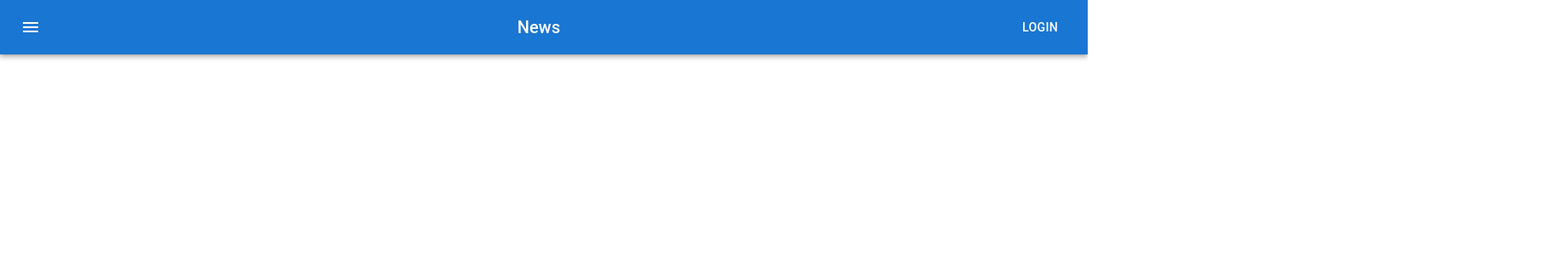
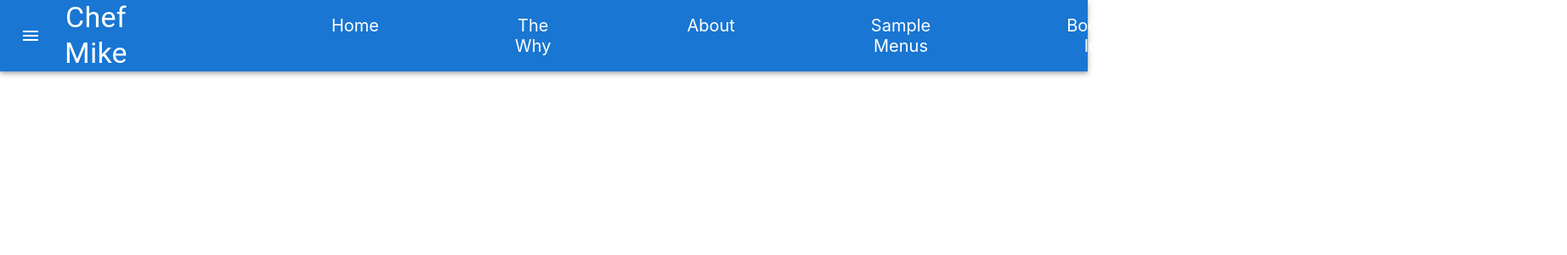
Before and after one commit to elgrons/ChefMike, a React (Create React App) app: page / in a window 1280 px wide. Shown: the top 300 px of the page at 85% size, 1844 px wide, since content can reach past the window. Built offline with nearby package versions, Linux system fonts and the light colour scheme.

Commit message:
update App.js and Header.js with React Router.

```diff
--- a/package.json
+++ b/package.json
@@ -5,6 +5,7 @@
   "dependencies": {
     "@emotion/react": "^11.11.1",
     "@emotion/styled": "^11.11.0",
+    "@material-ui/core": "^4.12.4",
     "@mui/icons-material": "^5.14.16",
     "@mui/material": "^5.14.16",
     "@testing-library/jest-dom": "^5.17.0",
@@ -12,6 +13,7 @@
     "@testing-library/user-event": "^13.5.0",
     "react": "^18.2.0",
     "react-dom": "^18.2.0",
+    "react-router-dom": "^6.18.0",
     "react-scripts": "5.0.1",
     "web-vitals": "^2.1.4"
   },
--- a/src/components/App.js
+++ b/src/components/App.js
@@ -8,22 +8,26 @@ import { BookingInfo } from "./BookingInfo";
 import { MediaFeed } from "./MediaFeed";
 import { Contact } from "./Contact";
 import { Footer } from "./Footer";
+import { BrowserRouter as Router, Routes, Route } from "react-router-dom";
 
 function App() {
+
   return (
-    <>
+    <Router>
     <div className="App">
     <Header />
-    <Welcome />
-    <Why />
-    <AboutTheChef />
-    <MenuControl />
-    <BookingInfo />
-    <MediaFeed />
-    <Contact />
+    <Routes>
+      <Route exact path="/" element={Welcome} />
+      <Route exact path="/why" element={Why} />
+      <Route exact path="/about" element={AboutTheChef} />
+      <Route exact path="/menu" element={MenuControl} />
+      <Route exact path="/booking" element={BookingInfo} />
+      <Route exact path="/media" element={MediaFeed} />
+      <Route exact path="/contact" element={Contact} />
+    </Routes>
     <Footer />
     </div>
-    </>
+    </Router>
   );
 }
 
--- a/src/components/Header.js
+++ b/src/components/Header.js
@@ -1,14 +1,38 @@
 import './App.css';
-import * as React from 'react';
+import React from "react";
 import AppBar from '@mui/material/AppBar';
 import Box from '@mui/material/Box';
 import Toolbar from '@mui/material/Toolbar';
 import IconButton from '@mui/material/IconButton';
 import Typography from '@mui/material/Typography';
 import MenuIcon from '@mui/icons-material/Menu';
-import Button from '@mui/material/Button';
+import { makeStyles } from '@material-ui/core';
+import { Link } from "react-router-dom";
+
+const useStyles = makeStyles((theme) => ({
+  navlinks: {
+    marginLeft: theme.spacing(10),
+    display: "flex",
+  },
+logo: {
+    flexGrow: "1",
+    cursor: "pointer",
+  },
+  link: {
+    textDecoration: "none",
+    color: "white",
+    fontSize: "20px",
+    marginLeft: theme.spacing(20),
+    "&:hover": {
+      color: "yellow",
+      borderBottom: "1px solid white",
+    },
+  },
+}));
 
 export const Header = () => {
+  const classes = useStyles();
+
   return (
     <Box sx={{ flexGrow: 1 }}>
       <AppBar position="static">
@@ -22,10 +46,32 @@ export const Header = () => {
           >
             <MenuIcon />
           </IconButton>
-          <Typography variant="h6" component="div" sx={{ flexGrow: 1 }}>
-            News
-          </Typography>
-          <Button color="inherit">Login</Button>
+          <Typography variant="h4" className={classes.logo}>
+          Chef Mike
+        </Typography>
+          <div className={classes.navlinks}>
+            <Link to="/" className={classes.link}>
+              Home
+            </Link>
+            <Link to="/why" className={classes.link}>
+              The Why
+            </Link>
+            <Link to="/about" className={classes.link}>
+              About
+            </Link>
+            <Link to="/menu" className={classes.link}>
+              Sample Menus
+            </Link>
+            <Link to="/booking" className={classes.link}>
+              Booking Info
+            </Link>
+            <Link to="/media" className={classes.link}>
+            Media & Testimonials
+            </Link>
+            <Link to="/contact" className={classes.link}>
+            Contact
+            </Link>
+            </div>
         </Toolbar>
       </AppBar>
     </Box>
```
Also changed, not shown: 1 other file (tests, documents, lock files or other folders).
